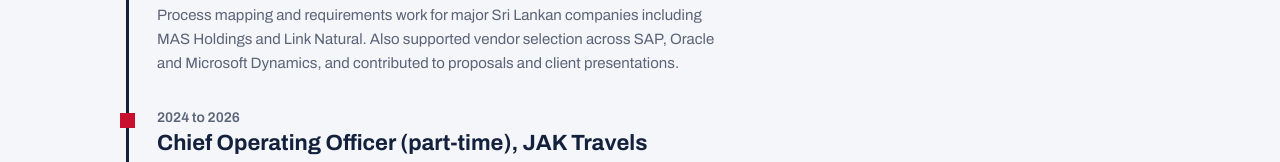
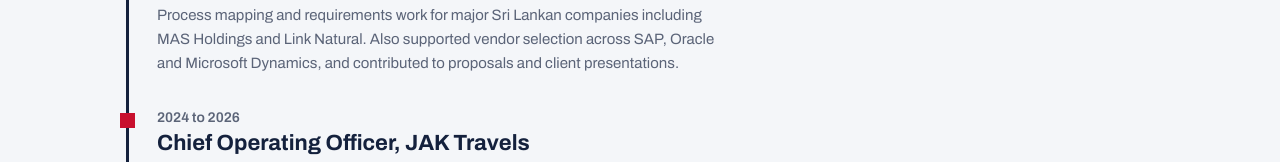
Before and after one commit to Maahela/maahela-portfolio, a plain HTML site: page index.html in a window 1280 px wide. Shown: the part 6437-6599 px from the top of the page. Drawn offline with Linux system fonts and the light colour scheme.

Commit message:
Fix job title formatting for JAK Travels in timeline section

```diff
--- a/index.html
+++ b/index.html
@@ -396,7 +396,7 @@ footer{background:var(--ink);color:#AEB8CC;font-size:13px;padding:20px 0;border-
     <ol class="timeline">
       <li><div class="when">2026 to present</div><h3>Founder, RideLink</h3><p>Building a carpooling startup solo, covering product, engineering and go-to-market.</p></li>
       <li><div class="when">Nov 2025 to Apr 2026</div><h3>Management Trainee, ERP Consulting, EY</h3><p>Process mapping and requirements work for major Sri Lankan companies including MAS Holdings and Link Natural. Also supported vendor selection across SAP, Oracle and Microsoft Dynamics, and contributed to proposals and client presentations.</p></li>
-      <li><div class="when">2024 to 2026</div><h3>Chief Operating Officer (part-time), JAK Travels</h3><p>Owned IT and software end to end, built AI automation for booking and pricing that cut the time spent preparing client itinerary budgets by about 80%, and worked with clients from Europe and Australia.</p></li>
+      <li><div class="when">2024 to 2026</div><h3>Chief Operating Officer, JAK Travels</h3><p>Owned IT and software end to end, built AI automation for booking and pricing that cut the time spent preparing client itinerary budgets by about 80%, and worked with clients from Europe and Australia.</p></li>
       <li><div class="when">2022 to 2026</div><h3>BSc Computer Science, UCSC</h3><p>One of 300 students selected nationally for Sri Lanka's most competitive CS programme.</p></li>
       <li><div class="when">2022 to 2024</div><h3>Team Leader, AIESEC in University of Colombo</h3><p>Coordinated placements and welfare for international volunteers, and was recognised by AIESEC Sri Lanka for my contribution to the incoming exchange programme.</p></li>
     </ol>
```
